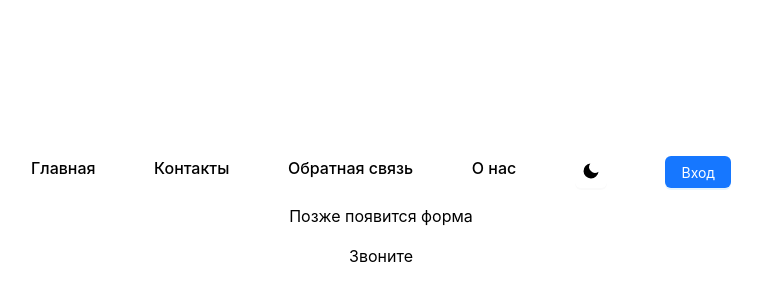
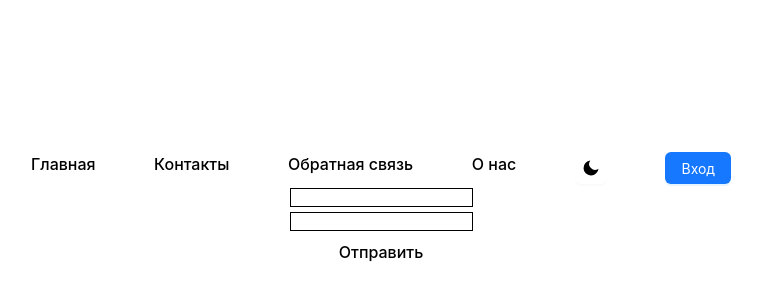
Before and after one commit to Trudovk/frontend-course-3, a React (Vite) app: page /feedback in a window 1280 px wide. Shown: the part 180-480 px from the top of the page, without its empty margins (259-1021 px from the left). Built offline with nearby package versions, Linux system fonts and the light colour scheme.

Commit message:
Add react-hook-form and form functionality to Feedback page

```diff
--- a/package.json
+++ b/package.json
@@ -14,6 +14,7 @@
     "pocketbase": "^0.20.1",
     "react": "^18.2.0",
     "react-dom": "^18.2.0",
+    "react-hook-form": "^7.49.3",
     "react-router-dom": "^6.21.1",
     "styled-components": "^6.1.8"
   },
--- a/src/pages/feedback/index.tsx
+++ b/src/pages/feedback/index.tsx
@@ -1,8 +1,75 @@
+import { useForm } from "react-hook-form";
+import { FormType } from "../../types";
+import styled from "styled-components";
+import { useState } from "react";
+
+const StyledButton = styled.button`
+  background-color: var(--theme);
+  border: none;
+  color: var(--text);
+  &:focus {
+    border: none;
+  }
+  &:active {
+    border: none;
+  }
+`;
+
+const StyledInput = styled.input`
+  border: 1px solid var(--text);
+  background-color: var(--theme);
+  color: var(--text);
+`;
+
 export default function Feedback() {
+  const [massage, setMassage] = useState<FormType[]>([]);
+  const {
+    register,
+    handleSubmit,
+    formState: { errors, isValid },
+    reset,
+  } = useForm<FormType>({
+    mode: "onBlur",
+  });
+  const saveElement = (data: FormType) => {
+    setMassage((prev) => [...prev, data]);
+    reset();
+  };
   return (
     <main>
-      <p>Позже появится форма</p>
-      <p>Звоните</p>
+      <form onSubmit={handleSubmit(saveElement)}>
+        <StyledInput
+          {...register("mail", {
+            required: "Поле обязательно для заполнения",
+            minLength: {
+              value: 5,
+              message: "Нужно больше символов",
+            },
+          })}
+        />
+        <div>{errors.mail?.message}</div>
+        <StyledInput
+          {...register("text", {
+            required: "Поле обязательно для заполнения",
+            minLength: {
+              value: 10,
+              message: "Нужно больше символов",
+            },
+          })}
+        />
+        <div>{errors.text?.message}</div>
+        <StyledButton disabled={!isValid} type="submit">
+          Отправить
+        </StyledButton>
+      </form>
+      <ul>
+        {massage.map((massage, key) => (
+          <li key={key}>
+            <h2>{massage.text}</h2>
+            <p>{massage.mail}</p>
+          </li>
+        ))}
+      </ul>
     </main>
   );
 }
--- a/src/types/index.ts
+++ b/src/types/index.ts
@@ -17,3 +17,8 @@ export type ColumnsType = {
   dataIndex: string;
   key: string;
 };
+
+export type FormType = {
+  text: string;
+  mail: string;
+};
```
Also changed, not shown: 1 other file (tests, documents, lock files or other folders).
